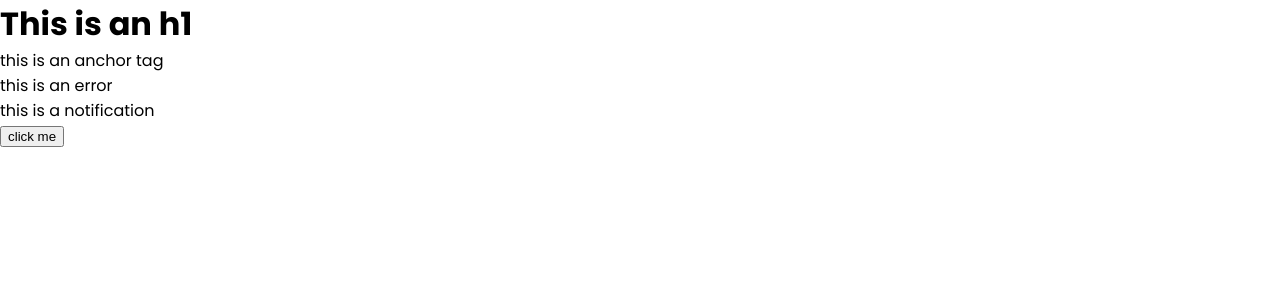
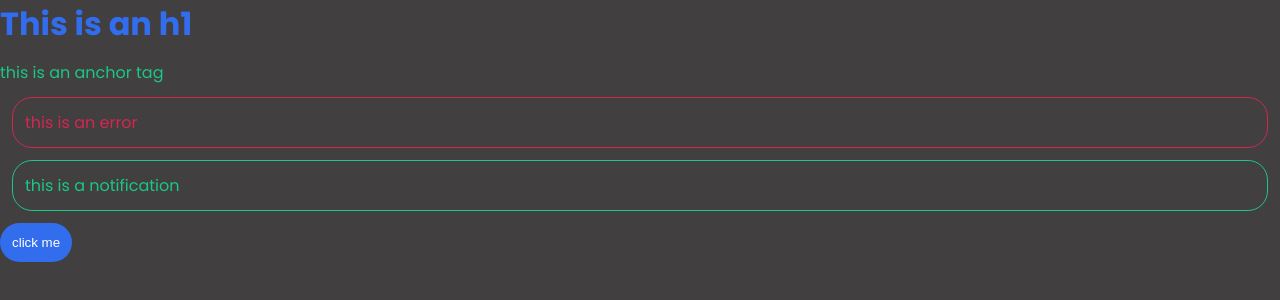
Before and after one commit to Austin8Cableguy/SASS-Tutorial-from--The-Net-Ninja, a website: page index.html in a window 1280 px wide. Drawn offline with Linux system fonts and the light colour scheme.

Commit message:
section 4 complet

```diff
--- a/Gulpfile.js
+++ b/Gulpfile.js
@@ -2,13 +2,13 @@ const { src, dest, watch, series } = require('gulp')
 const sass = require('gulp-sass')(require('sass'));
 
 function buildStyles() {
-  return src('index.scss')
+  return src('*.scss')
     .pipe(sass())
     .pipe(dest('css'))
 }
 
 function watchTask() {
-  watch(['index.scss'], buildStyles)
+  watch(['*.scss'], buildStyles)
 }
 
 exports.default = series(buildStyles, watchTask)
--- /dev/null
+++ b/_variables.scss
@@ -0,0 +1,13 @@
+// theme colors
+$primary: #326dee !default;
+$secondary: #1ac886 !default;
+$error: #d32752 !default;
+$info: #f6c31c !default;
+
+// spacing
+$base-padding: 0.75rem;
+$base-margin: 0.75rem;
+
+// borders
+$base-border-thickness: 1px;
+$base-border-radius: 20px;
--- a/index.scss
+++ b/index.scss
@@ -1,3 +1,5 @@
+@import 'variables';
+
 // import google font
 @import url('https://fonts.googleapis.com/css2?family=Poppins:ital,wght@0,100;0,200;0,300;0,400;0,500;0,600;0,700;0,800;0,900;1,100;1,200;1,300;1,400;1,500;1,600;1,700;1,800;1,900&display=swap');
 
@@ -9,6 +11,7 @@
 
 body {
   font-family: Poppins;
+  background: rgb(65, 63, 63);
 }
 
 ul {
@@ -29,8 +32,39 @@ img {
   max-width: 100%;
 }
 
+
+
 h1 {
-  a {
-    color: red;
-  }
+  color: $primary;
+  margin-bottom: $base-margin;
 }
+
+a {
+  color: $secondary;
+}
+button {
+  color: white;
+  border: 0;
+  background: $primary;
+
+  border-radius: $base-border-radius;
+  padding: $base-padding;
+}
+.error {
+  color: $error;
+  border-color: $error;
+  border-style: solid;
+  margin: $base-margin;
+  padding: $base-padding;
+  border-radius: $base-border-radius;
+  border-width: $base-border-thickness;
+}
+.notification {
+  color: $secondary;
+  border-color: $secondary;
+  border-style: solid;
+  margin: $base-margin;
+  padding: $base-padding;
+  border-radius: $base-border-radius;
+  border-width: $base-border-thickness;
+}
```
Also changed, not shown: css/index.css, css/variables.css (added).
